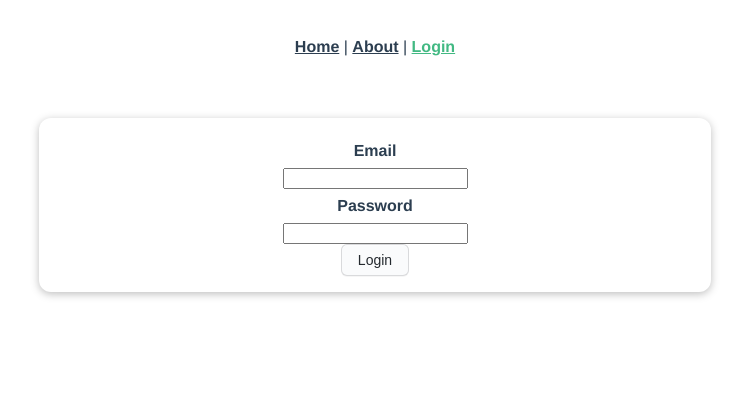
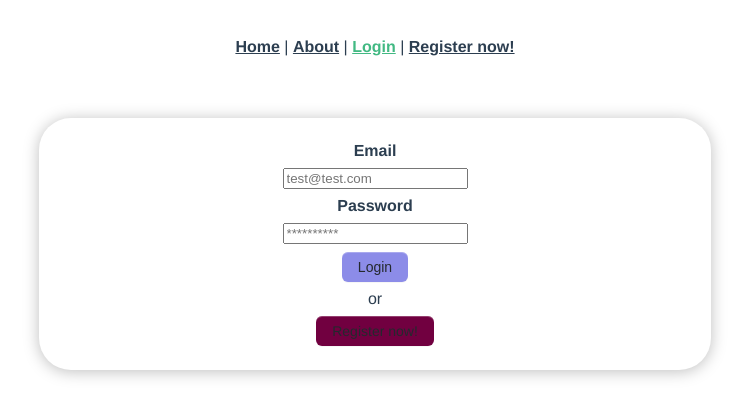
Before and after one commit to Orz3chK/callendar, a Vue app: page /login in a window 1280 px wide. Shown: the top 416 px of the page, without its empty margins (265-1014 px from the left). Built offline with nearby package versions, Linux system fonts and the light colour scheme.

Commit message:
TASK-4: fixing error found

```diff
--- a/public/index.html
+++ b/public/index.html
@@ -16,6 +16,5 @@
 			>
 		</noscript>
 		<div id="app"></div>
-		<!-- built files will be auto injected -->
 	</body>
 </html>
--- a/src/App.vue
+++ b/src/App.vue
@@ -2,7 +2,8 @@
   <nav>
     <router-link to="/">Home</router-link> |
     <router-link to="/about">About</router-link> |
-    <router-link to="/login">Login</router-link>
+    <router-link to="/login">Login</router-link> |
+    <router-link to="/register">Register now!</router-link>
   </nav>
   <router-view />
 </template>
--- a/src/pages/auth/UserLogin.vue
+++ b/src/pages/auth/UserLogin.vue
@@ -1,20 +1,49 @@
 <template>
   <relative-container>
-    <form @submit="login - form">
+    <form @submit.prevent="loginForm">
       <div>
         <label for="email">Email</label>
-        <input type="email" />
+        <input type="email" v-model="email" placeholder="test@test.com" />
       </div>
+      <p v-if="!emailIsValid">Please enter a valid email adress!</p>
       <div>
         <label for="password">Password</label>
-        <input type="password" />
+        <input type="password" v-model="password" placeholder="**********" />
       </div>
+      <p v-if="!passwordIsValid">
+        Your password must be at least 6 characters long!
+      </p>
       <div>
-        <just-button>Login</just-button>
+        <just-button mode="black" type="submit">Login</just-button>
+        <div>or</div>
+        <just-button mode="purple" to="/register" link
+          >Register now!</just-button
+        >
       </div>
     </form>
   </relative-container>
 </template>
+
+<script async setup>
+import { ref } from "vue";
+
+const email = ref("");
+const password = ref("");
+const emailIsValid = ref("false");
+const passwordIsValid = ref("false");
+
+function loginForm() {
+  emailIsValid.value = true;
+  if (email.value === "" || !email.value.includes("@")) {
+    emailIsValid.value = false;
+  }
+  passwordIsValid.value = true;
+  if (password.value === "" || password.value.length < 6) {
+    passwordIsValid.value = false;
+  }
+}
+</script>
+
 <style scoped>
 form {
   margin: 0;
--- /dev/null
+++ b/src/pages/auth/UserRegister.vue
@@ -0,0 +1,5 @@
+<template>
+  <relative-container>
+    <h3>There will be an amazing code in some days!</h3>
+  </relative-container>
+</template>
--- a/src/router/index.js
+++ b/src/router/index.js
@@ -1,24 +1,21 @@
 import { createRouter, createWebHistory } from "vue-router";
 import HomeView from "../views/HomeView.vue";
 import UserLogin from "../pages/auth/UserLogin.vue";
+import UserRegister from "../pages/auth/UserRegister.vue";
+import AboutView from "../views/AboutView.vue";
 import NotFound from "../pages/NotFound.vue";
 
 const routes = [
   {
     path: "/",
-    name: "home",
     component: HomeView,
   },
   {
     path: "/about",
-    name: "about",
-    // route level code-splitting
-    // this generates a separate chunk (about.[hash].js) for this route
-    // which is lazy-loaded when the route is visited.
-    component: () =>
-      import(/* webpackChunkName: "about" */ "../views/AboutView.vue"),
+    component: AboutView,
   },
   { path: "/login", component: UserLogin },
+  { path: "/register", component: UserRegister },
   { path: "/:notFound(.*)", component: NotFound },
 ];
 
--- a/src/ui/JustButton.vue
+++ b/src/ui/JustButton.vue
@@ -1,14 +1,44 @@
 <template>
-  <button>
+  <button v-if="!link" :class="mode">
     <slot></slot>
   </button>
+  <router-link v-else :to="to" :class="mode">
+    <slot></slot>
+  </router-link>
 </template>
+
+<script>
+export default {
+  props: {
+    mode: {
+      type: String,
+      required: false,
+      deafult: null,
+    },
+    link: {
+      type: Boolean,
+      required: false,
+      default: false,
+    },
+    to: {
+      type: String,
+      required: false,
+      default: "/",
+    },
+  },
+};
+</script>
+
 <style scoped>
-button {
+button,
+a {
+  text-decoration: none;
   display: inline-block;
   outline: 0;
   cursor: pointer;
   padding: 5px 16px;
+  margin-top: 0.5rem;
+  margin-bottom: 0.5rem;
   font-size: 14px;
   font-weight: 500;
   line-height: 20px;
@@ -23,6 +53,34 @@ button {
   transition: 0.2s cubic-bezier(0.3, 0, 0.5, 1);
   transition-property: color, background-color, border-color;
 }
+button.big,
+a.big {
+  padding: 5rem, 12rem;
+}
+
+.black,
+a.black {
+  background-color: rgb(140, 140, 232);
+  border: none;
+}
+.black:hover,
+a:hover {
+  background-color: #0242c2;
+  transition-duration: 0.1s;
+  border: none;
+}
+
+.purple,
+a.purple {
+  background-color: rgb(113, 0, 64);
+  border: none;
+}
+.purple:hover,
+a.purple:hover {
+  background-color: #1d0c14;
+  transition-duration: 0.1s;
+  border: none;
+}
 :hover {
   background-color: #f3f4f6;
   border-color: #1b1f2326;
--- a/src/ui/RelativeContainer.vue
+++ b/src/ui/RelativeContainer.vue
@@ -5,8 +5,8 @@
 </template>
 <style scoped>
 .container {
-  border-radius: 12px;
-  box-shadow: 0 2px 8px rgba(0, 0, 0, 0.26);
+  border-radius: 2rem;
+  box-shadow: 0 0.1rem 1rem rgba(0, 0, 0, 0.26);
   padding: 1rem;
   margin: 2rem auto;
   max-width: 40rem;
--- a/src/views/AboutView.vue
+++ b/src/views/AboutView.vue
@@ -1,5 +1,7 @@
 <template>
-  <div class="about">
-    <h1>This is an about page</h1>
-  </div>
+  <relative-container>
+    <div class="about">
+      <h3>This is an about page</h3>
+    </div>
+  </relative-container>
 </template>
```
